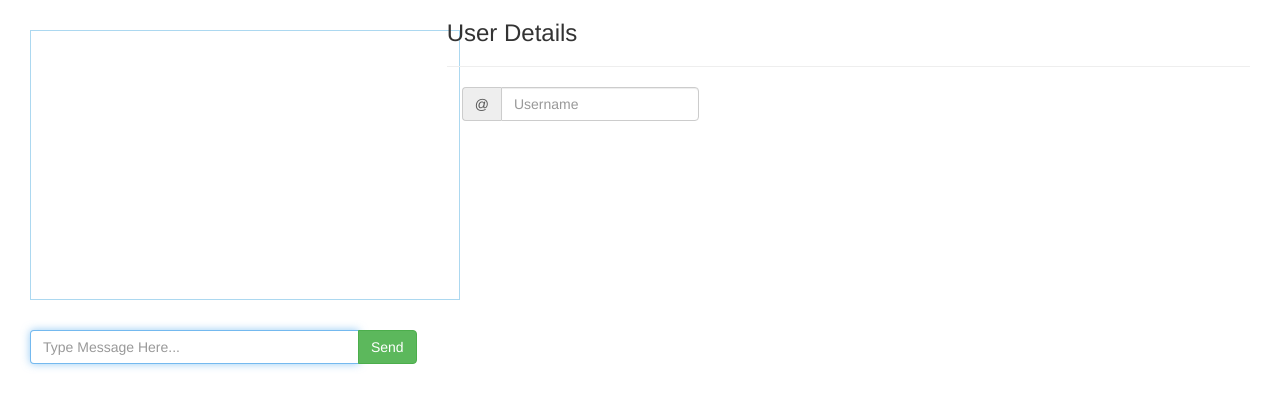
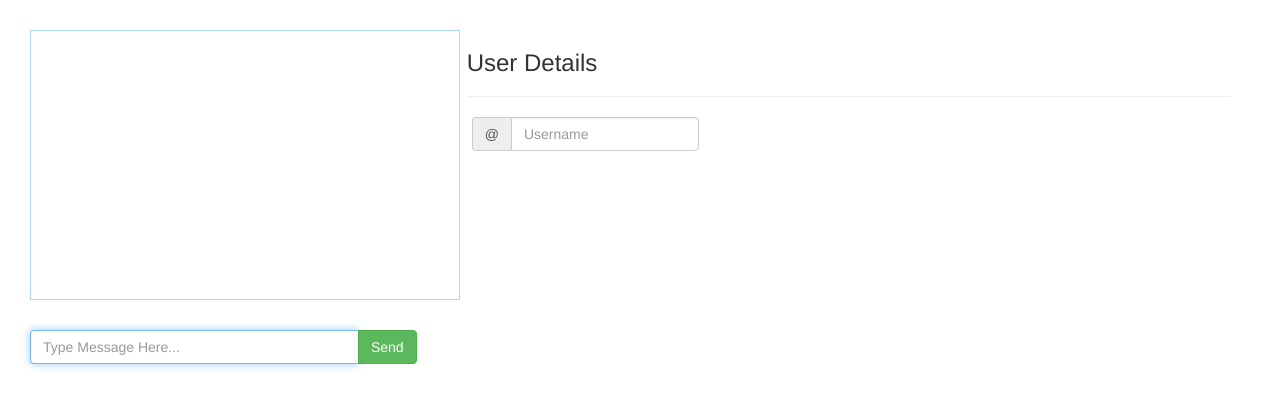
Before and after one commit to nyl2k8/bootChat, a website: page public/index.html in a window 1280 px wide. Drawn offline with nearby package versions, Linux system fonts and the light colour scheme; no server answers.

Commit message:
Amended a number of tweaks including CSS issues.

```diff
--- a/public/css/custom.css
+++ b/public/css/custom.css
@@ -32,3 +32,7 @@ textarea{
     width:430px;
     border:1px solid #ACD8F0;
     overflow:auto; }
+
+hr{
+  width: 95%;
+}
--- a/public/index.html
+++ b/public/index.html
@@ -18,11 +18,11 @@
 	      </span>
 	    </div>
 	  </div>
-	  <div class="col-md-8">
-	  	<h3>User Details</h3>
+	  <div class="col-md-8" style="margin-top: 30px;">
+	  	<h3 style="margin-left:20px;">User Details</h3>
 	  	<hr>
 			<div class="col-md-4">
-				<div class="input-group">
+				<div class="input-group" style="margin-left:10px;">
 				  <span class="input-group-addon">@</span>
 				  <input type="text" class="form-control" placeholder="Username" name="name" id="name" aria-describedby="basic-addon1">
 				</div>
```
Also changed, not shown: README.md.
